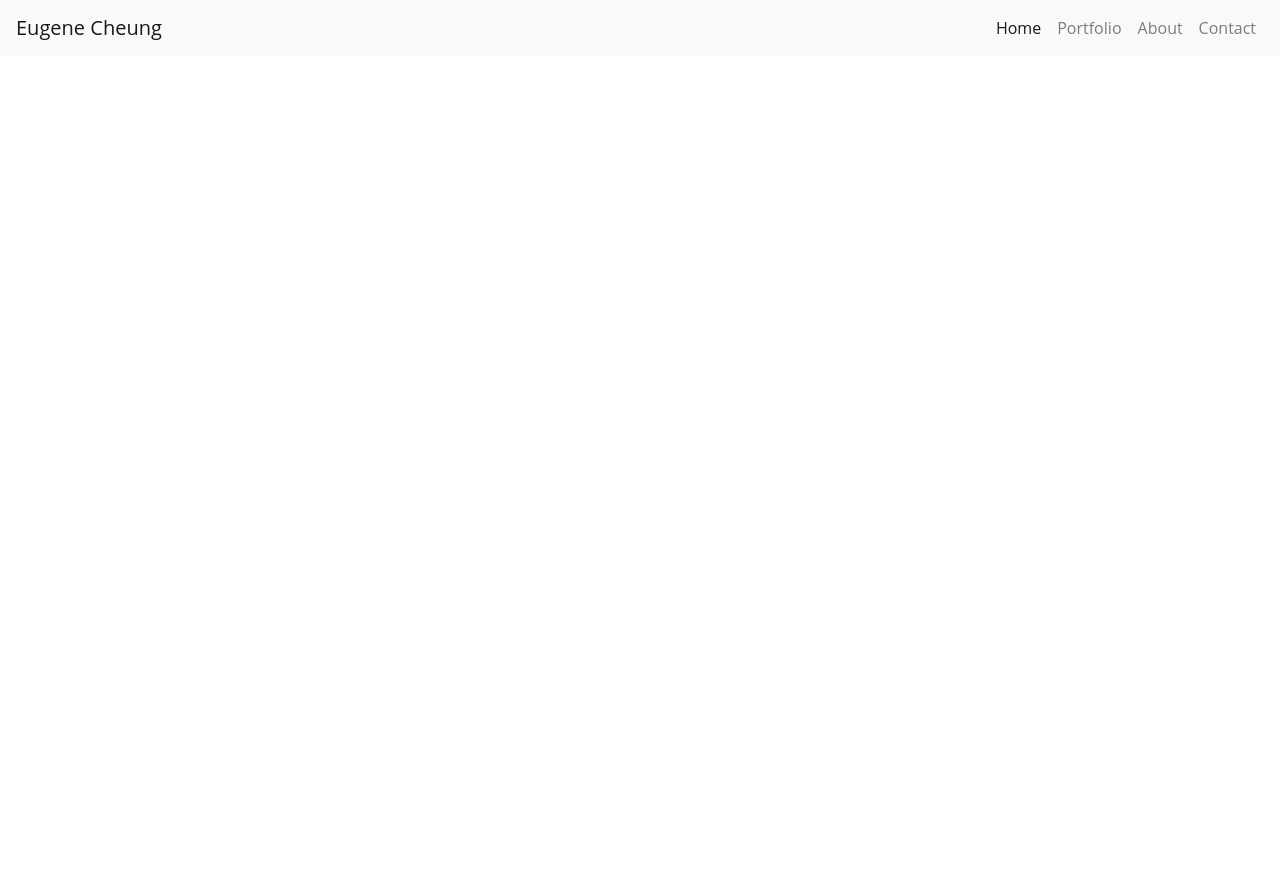
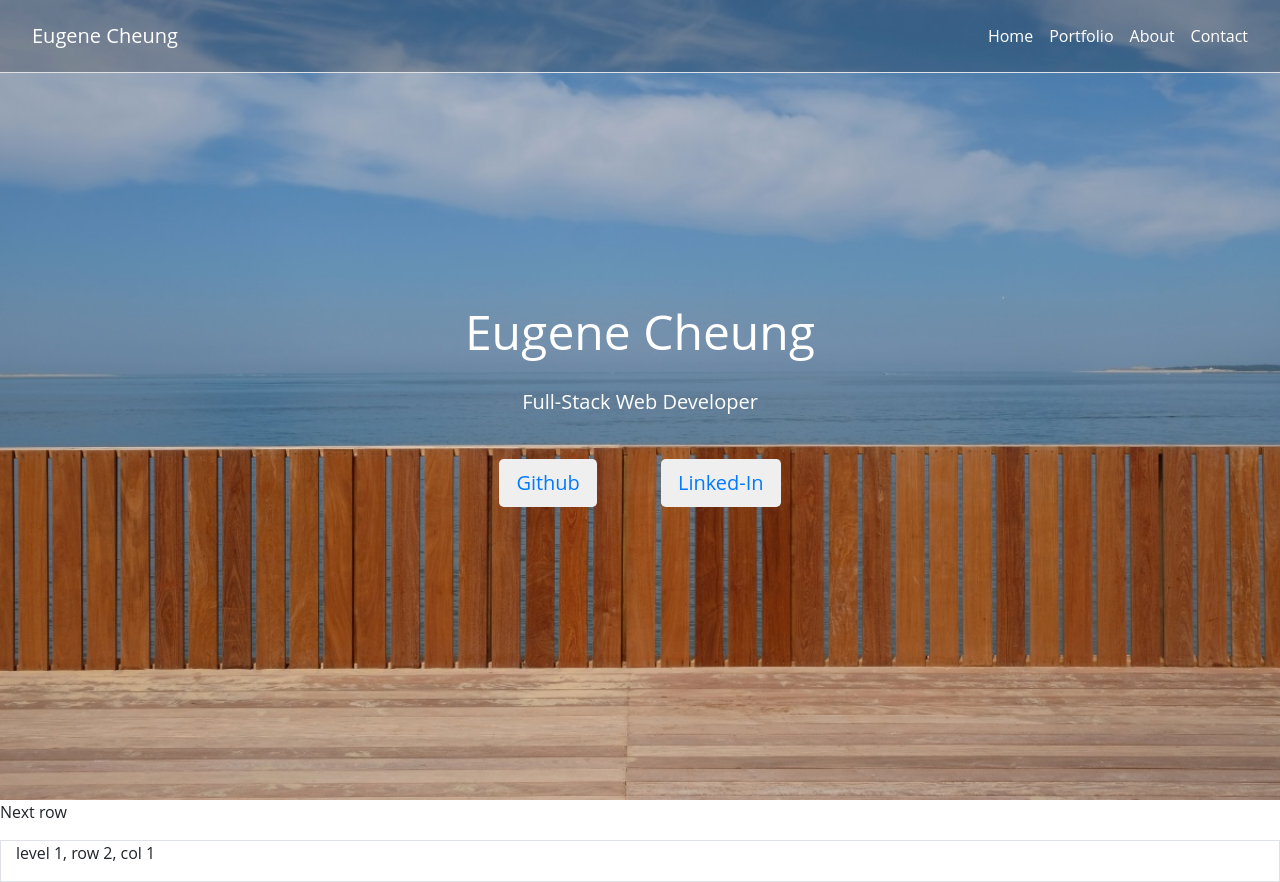
Before and after one commit to eykcheung/personal-portfolio, a plain HTML site: page index.html in a window 1280 px wide. Before the commit the page ends 800 px from the top, so only its background shows below. Drawn offline with nearby package versions, Linux system fonts and the light colour scheme.

Commit message:
landing section

```diff
--- a/index.html
+++ b/index.html
@@ -16,13 +16,13 @@
   </head>
   <body>
 
-    <!-- Navigation Nar -->
+    <!-- Navigation Bar -->
 
-  <nav class="navbar navbar-expand-sm fixed-top navbar-light bg-light">
+  <nav class="navbar navbar-expand-sm py-3 fixed-top position-fixed w-100 border-bottom">
     <button class="navbar-toggler" type="button" data-toggle="collapse" data-target="#navbarTogglerDemo03" aria-controls="navbarTogglerDemo03" aria-expanded="false" aria-label="Toggle navigation">
       <span class="navbar-toggler-icon"></span>
     </button>
-    <a class="navbar-brand" href="#">Eugene Cheung</a>
+    <a class="navbar-brand pl-2" href="#">Eugene Cheung</a>
 
     <div class="collapse navbar-collapse" id="navbarTogglerDemo03">
       <ul class="navbar-nav ml-auto align-content-center">
@@ -42,12 +42,66 @@
     </div>
   </nav>
 
+  <!-- Hero content -->
+  <div id="hero" class="position-relative">
+    <div class="container-fluid align-self-center">
+      <div class="row justify-content-center align-items-center">
+          <div class="col-12 text-white my-auto mx-auto align-items-center justify-content-center">
+            <h1>Eugene Cheung</h1>
+          </div>
+
+          <div class="col-12 text-white my-auto mx-auto align-items-center justify-content-center">
+            <h5>Full-Stack Web Developer</h5>
+          </div>
+      </div>  <!-- close row -->
+
+      <div class="row justify-content-center align-items-center">
+        <div class="col-12 caption-2">
+          <div class="github">
+            <button class="btn btn-lg"><a href="#">Github</a></button>
+          </div>
+          <div class="linked-in">
+            <button class="btn btn-lg"><a href="#">Linked-In</a></button>
+          </div>
+        </div>
+      </div>    <!-- close row -->
+
+    </div>
+  </div>
 
 
 
 
-  <!-- Hero content -->
+  <div class="container-fluid">
+    <div class="row">
+      <p>Next row</p>
+    </div>
 
+    <div class="row">
+      <div class="col-12 border w-100">
+        <p>level 1, row 2, col 1</p>
+      </div>
+    </div>
+  </div>
+
+
+  <!-- <div id="hero" class="position-relative">
+    <div class="container-fluid">
+      <div class="row">
+        <div class="col-auto mx-auto my-auto">
+          <h2 class="text-white  align-items-center">Eugene Cheung</h2>
+        </div>
+      </div>
+
+
+      <div class="row">
+        <div class="col-sm-12 col-md-4">
+          level 1, col-1
+        </div>
+      </div>
+
+    </div>  close container
+  </div> -->
 
 
   <!-- Optional JavaScript -->
--- a/style.css
+++ b/style.css
@@ -1,3 +1,75 @@
 body {
   font-family: "Open Sans";
 }
+
+.container-fluid {
+  width: 100%;
+
+  flex-direction: column;
+  flex-wrap: wrap;
+  align-items: center;
+}
+
+
+.hero-col {
+  border: 5px solid red;
+}
+
+.hero-row {
+  border: 5px solid green;
+}
+
+#hero {
+  background-image: url(./images/hero-image.jpg);
+  display: flex;
+  background-size: cover;
+  background-position: center bottom;
+  background-repeat: no-repeat;
+  background-attachment: fixed;
+  top: 0;
+  left: 0;
+  right: 0;
+  height: 100vh;
+}
+
+.caption-1 {
+  border: 2px solid white;
+  margin: 0 auto;
+}
+
+.caption-2 {
+  margin-top: 20px;
+  justify-content: center;
+  color: white;
+  text-align: center;
+}
+
+.github, .linked-in {
+  display: inline-block;
+  padding: 15px 30px 10px;
+}
+
+h1 {
+  margin: 20px 0;
+  font-size: 48px;
+}
+
+h5 {
+  margin: 10px 0;
+  font-size: 20px;
+}
+
+h1, h5 {
+  text-align: center;
+}
+
+.navbar {
+  z-index: 1;
+  background-color: rgba(0, 0, 0, .2);
+  padding-left: 24px;
+  padding-right: 24px;
+}
+
+.navbar-brand, .nav-link {
+  color: white
+}
```
Also changed, not shown: images/hero-image.jpg (added), 1 other file.
